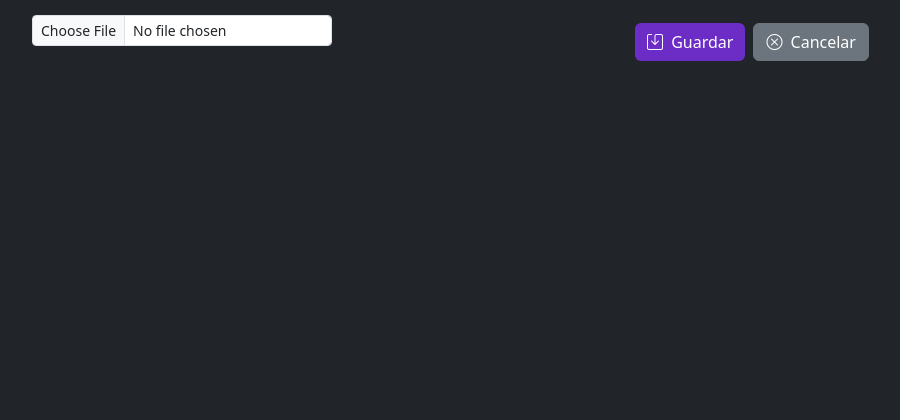
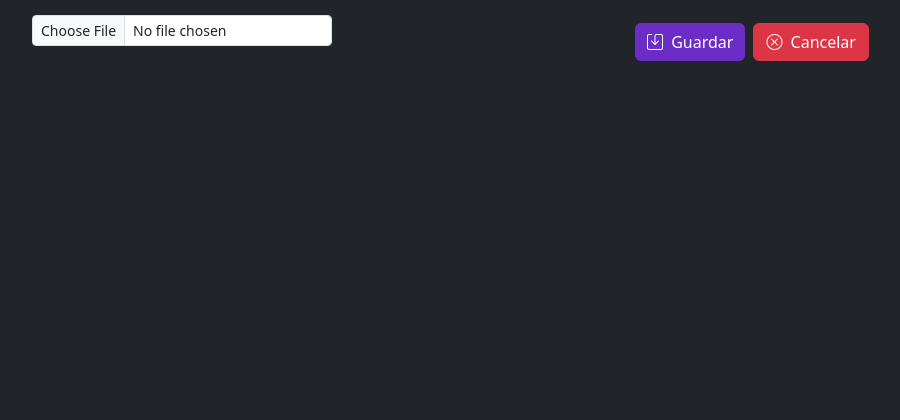
Before and after one commit to IsmaelMorales2002/Flowers-Today, a Django app: page /perfil/editar/ in a window 1280 px wide. Shown: the part 367-787 px from the top of the page, without its empty margins (78-978 px from the left). Run offline with Django 5.2, Linux system fonts and the light colour scheme.

Commit message:
Boton Rojo Agregado Editar_Perfil

```diff
--- a/templates/editar_perfil.html
+++ b/templates/editar_perfil.html
@@ -91,7 +91,7 @@
                     <button type="submit" class="btn btn-primary" style="background-color: #6C2DC7; border: #6C2DC7;">
                         <i class="bi bi-save me-1"></i> Guardar
                     </button>
-                    <a href="{% url 'ver_perfil' %}" class="btn btn-secondary">
+                    <a href="{% url 'ver_perfil' %}" class="btn btn-danger">
                         <i class="bi bi-x-circle me-1"></i> Cancelar
                     </a>
                 </div>
```
